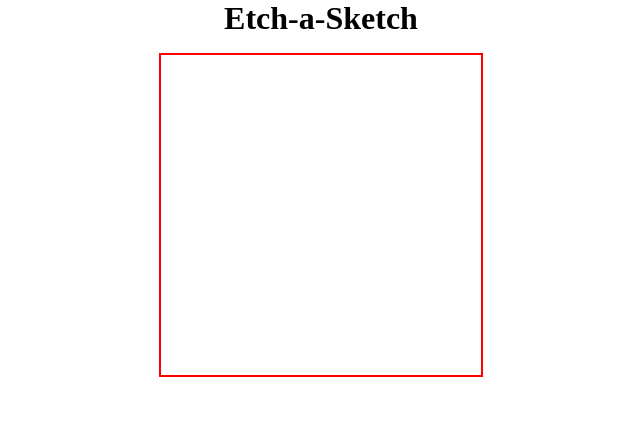
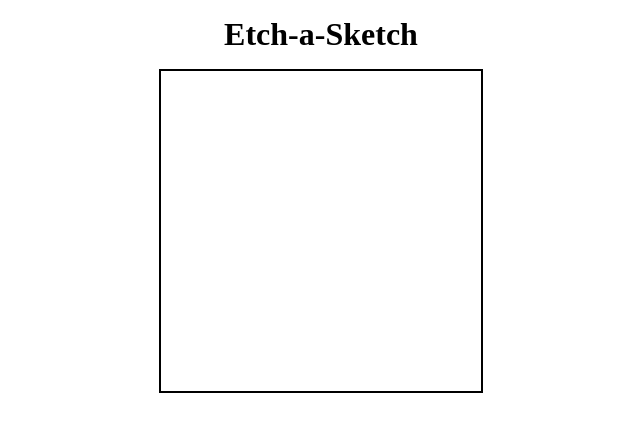
Before and after one commit to turbocep/TOP_Etch-a-Sketch, a plain HTML site: page index.html in a window 1280 px wide. Shown: the whole page, without its empty margins (319-959 px from the left). Drawn offline with Linux system fonts and the light colour scheme.

Commit message:
update style.

```diff
--- a/styles.css
+++ b/styles.css
@@ -7,10 +7,12 @@ h1 {
   text-align: center;
 }
 
-
+body {
+  margin: 16px;
+}
 
 .container {
-  border: 2px solid red;
+  border: 2px solid black;
   width: 320px;
   height: 320px;
   margin: 16px auto;
```
